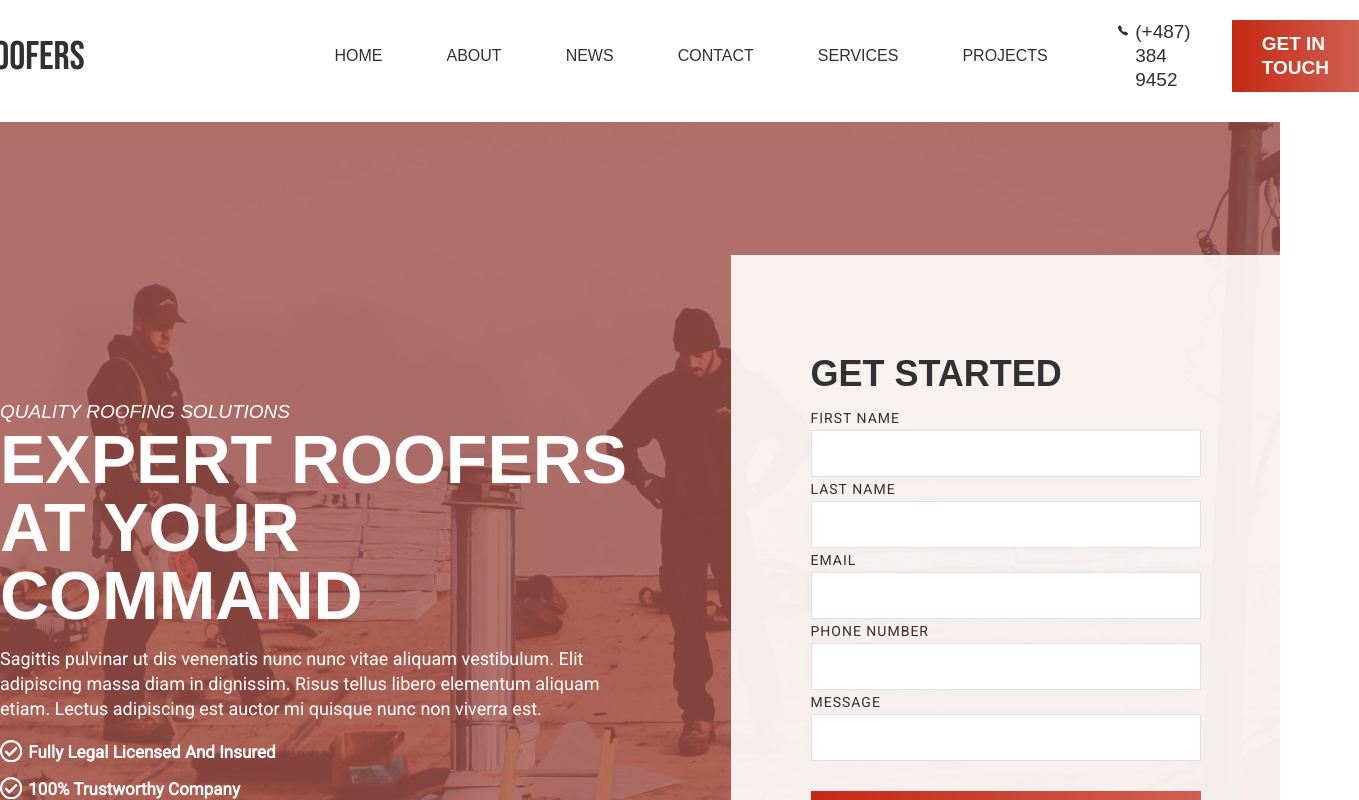
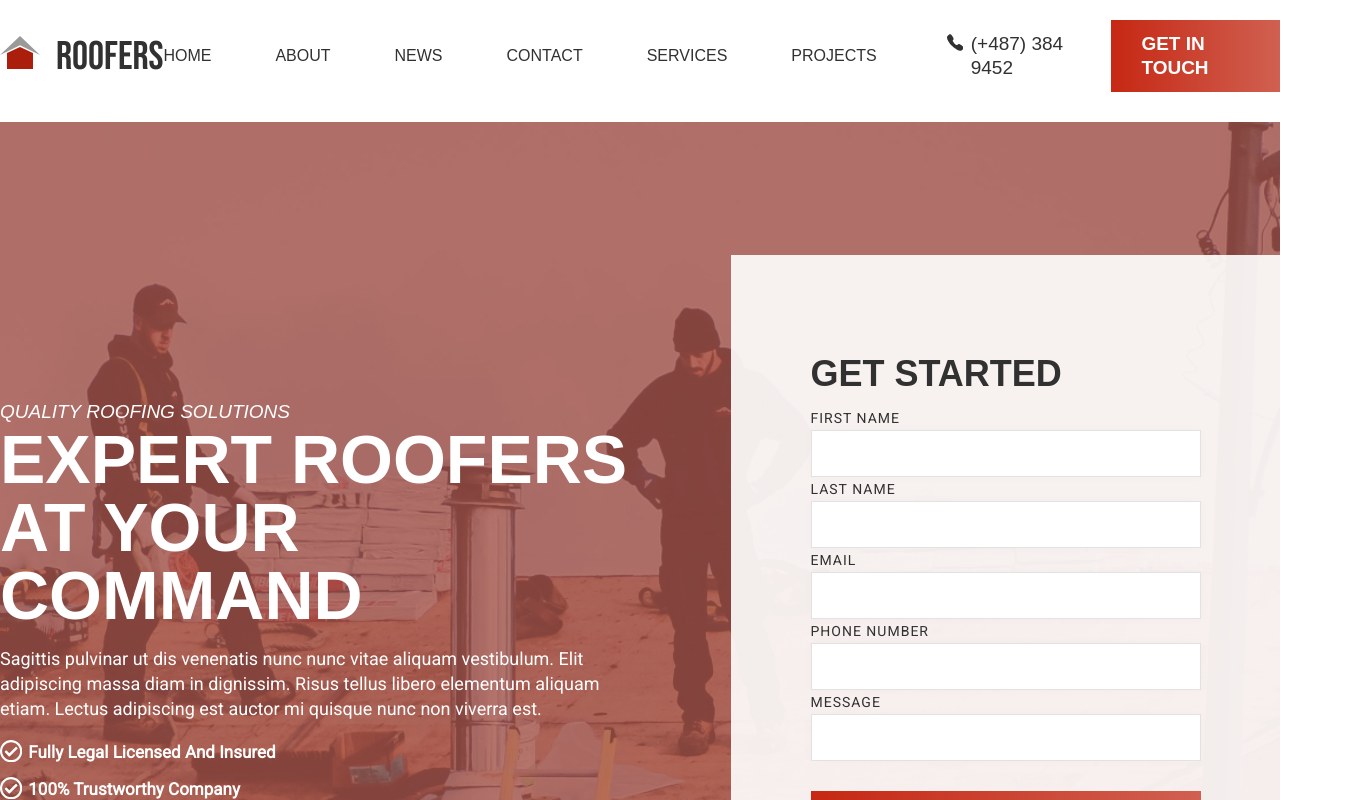
Before and after one commit to PavelNovik/roofer, a React (Vite) app: page / in a window 1280 px wide. Shown: the top 800 px of the page, 1359 px wide, since content can reach past the window. Built offline with nearby package versions, Linux system fonts and the light colour scheme.

Commit message:
change header styles

```diff
--- a/src/components/layout/header/header.module.scss
+++ b/src/components/layout/header/header.module.scss
@@ -1,17 +1,35 @@
 .header {
-  display: inline-flex;
+  display: flex;
   align-items: center;
+  justify-content: center;
+
+  // justify-content: space-between;
+
+  width: 100%;
 
   // width: 1400px;
   margin-top: 20px;
   margin-bottom: 30px;
 }
 
-.logo {
-  margin-right: 250px;
+.headerContext {
+  display: flex;
+  align-items: center;
+  justify-content: space-between;
+  width: 1420px;
 }
 
+.headerWrapper {
+  align-items: center;
+  justify-content: center;
+}
+
+// .logo {
+//  margin-right: 250px;
+// }
+
 .menu {
+  gap: 40px;
   margin-right: 70px;
 }
 
--- a/src/components/layout/header/header.tsx
+++ b/src/components/layout/header/header.tsx
@@ -3,14 +3,19 @@ import s from './header.module.scss'
 import { Menu } from '@/components/ui/menu/menu'
 import { Phone } from '@/components/ui/phone/phone'
 import { Button } from '@/components/ui/button/button'
+import { Wrapper } from '@/components/ui/wrapper/wrapper'
 
 export const Header = () => {
   return (
     <header className={s.header}>
-      <Logo className={s.logo} />
-      <Menu className={s.menu} menuList={menuList} />
-      <Phone className={s.phone} />
-      <Button>Get in touch</Button>
+      <Wrapper className={s.headerContext}>
+        <Logo className={s.logo} />
+        <Wrapper className={s.headerWrapper}>
+          <Menu className={s.menu} menuList={menuList} />
+          <Phone className={s.phone} />
+          <Button>Get in touch</Button>
+        </Wrapper>
+      </Wrapper>
     </header>
   )
 }
```
